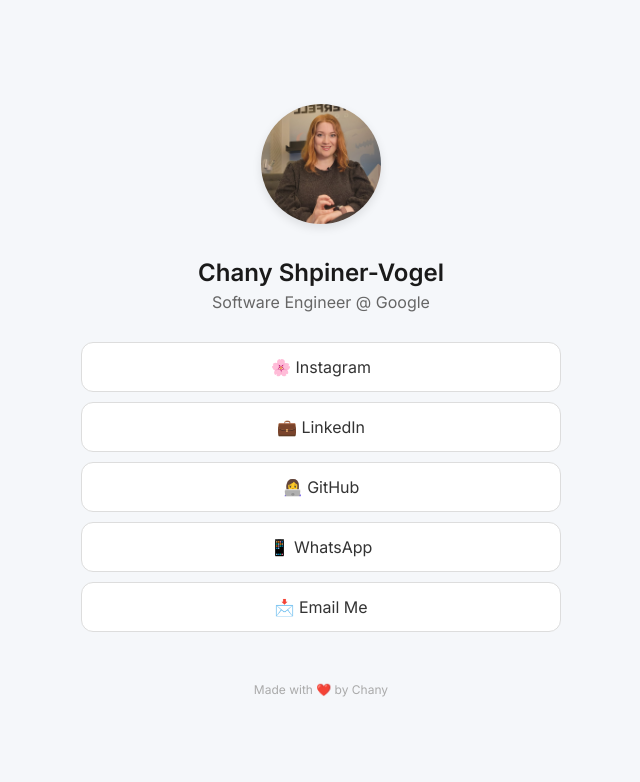
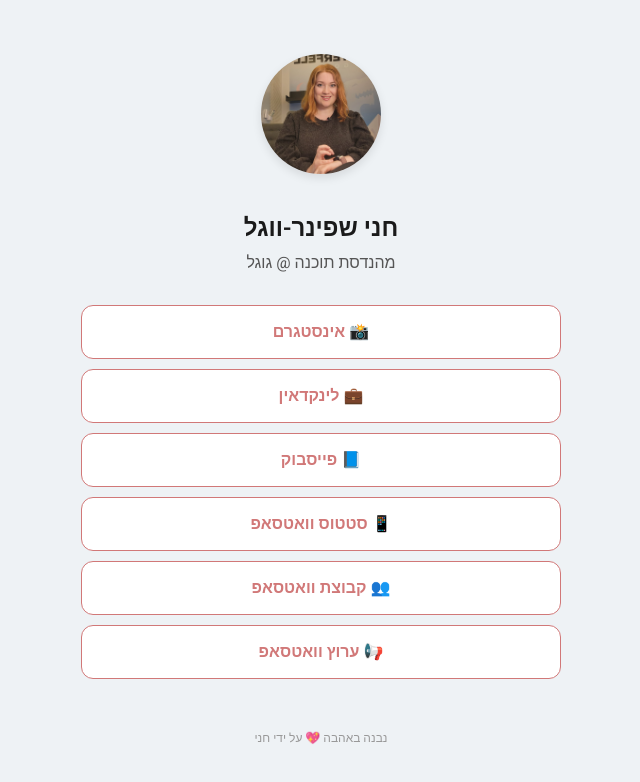
Before and after one commit to chshpiner/landing-page, a plain HTML site: page index.html in a window 1280 px wide. Shown: the whole page, without its empty margins (319-959 px from the left). Drawn offline with Linux system fonts and the light colour scheme.

Commit message:
hebrew version

```diff
--- a/index.html
+++ b/index.html
@@ -1,16 +1,16 @@
 <!DOCTYPE html>
-<html lang="en">
+<html lang="he" dir="rtl">
 <head>
   <meta charset="UTF-8" />
   <meta name="viewport" content="width=device-width, initial-scale=1.0" />
-  <title>Chany Shpiner-Vogel</title>
-  <link href="https://fonts.googleapis.com/css2?family=Inter:wght@400;600&display=swap" rel="stylesheet">
+  <title>חני שפינר-ווגל</title>
+  <link href="https://fonts.googleapis.com/css2?family=Heebo:wght@400;600&display=swap" rel="stylesheet">
   <style>
     body {
       margin: 0;
       padding: 0;
-      font-family: 'Inter', sans-serif;
-      background: #f5f7fa;
+      font-family: 'Heebo', sans-serif;
+      background: #eef2f5;
       color: #1a1a1a;
       display: flex;
       justify-content: center;
@@ -18,6 +18,7 @@
       flex-direction: column;
       min-height: 100vh;
       text-align: center;
+      direction: rtl;
     }
     .container {
       padding: 30px 20px;
@@ -39,30 +40,29 @@
     h2 {
       font-size: 16px;
       font-weight: normal;
-      color: #666;
+      color: #555;
       margin: 0 0 30px;
     }
     .link {
       display: block;
-      background-color: white;
-      border: 1px solid #ddd;
+      background-color: #ffffff;
+      border: 1px solid #d17878;
       border-radius: 12px;
       padding: 14px;
       margin: 10px 0;
       text-decoration: none;
-      color: #333;
+      color: #d17878;
       font-size: 16px;
-      font-weight: 500;
+      font-weight: 600;
       transition: 0.2s ease;
     }
     .link:hover {
-      background: #e3f2fd;
-      border-color: #90caf9;
-      color: #000;
+      background: #fce9e9;
+      color: #a14a4a;
     }
     footer {
       font-size: 12px;
-      color: #aaa;
+      color: #999;
       margin-top: 50px;
     }
   </style>
@@ -70,17 +70,18 @@
 <body>
 
   <div class="container">
-    <img src="profile.jpg" alt="Chany Profile" class="profile-img">
-    <h1>Chany Shpiner-Vogel</h1>
-    <h2>Software Engineer @ Google</h2>
+    <img src="profile.jpg" alt="חני שפינר-ווגל" class="profile-img">
+    <h1>חני שפינר-ווגל</h1>
+    <h2>מהנדסת תוכנה @ גוגל</h2>
 
-    <a href="#" class="link">🌸 Instagram</a>
-    <a href="#" class="link">💼 LinkedIn</a>
-    <a href="#" class="link">👩‍💻 GitHub</a>
-    <a href="#" class="link">📱 WhatsApp</a>
-    <a href="mailto:youremail@example.com" class="link">📩 Email Me</a>
+    <a href="https://www.instagram.com/chanyshpiner" class="link">📸 אינסטגרם</a>
+    <a href="https://www.linkedin.com/in/chana-shpiner/" class="link">💼 לינקדאין</a>
+    <a href="https://www.facebook.com/chaniart" class="link">📘 פייסבוק</a>
+    <a href="https://wa.me/+972523770733?text=!lets+connect" class="link">📱 סטטוס וואטסאפ</a>
+    <a href="https://chat.whatsapp.com/BAdfR7KHsh4HlOPfAWZVld" class="link">👥 קבוצת וואטסאפ</a>
+    <a href="https://whatsapp.com/channel/0029Vb1shVbIHphCUxFhfp2Z" class="link">📢 ערוץ וואטסאפ</a>
 
-    <footer>Made with ❤️ by Chany</footer>
+    <footer>נבנה באהבה 💖 על ידי חני</footer>
   </div>
 
 </body>
```
